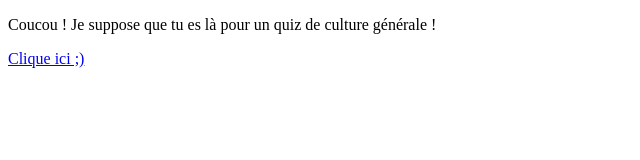
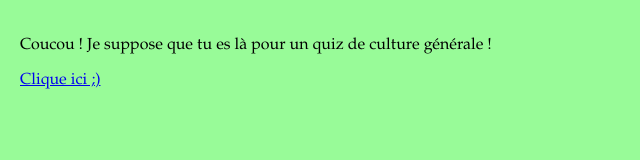
Before and after one commit to soso7410/soso7410, a plain HTML site: page index.html in a window 1280 px wide. Shown: the whole page, without its empty margins (0-640 px from the left). Drawn offline with Linux system fonts and the light colour scheme.

Commit message:
Update index.html

```diff
--- a/index.html
+++ b/index.html
@@ -5,7 +5,7 @@
   <meta charset="utf-8">
   <meta name="viewport" content="width=device-width">
   <title>Jeu de culture generale</title>
-  <link href="ourStyle.css" rel="stylesheet" type="text/css" />
+  <link href="ourstyle1.css" rel="stylesheet" type="text/css" />
 </head>
 
 <body>
```
